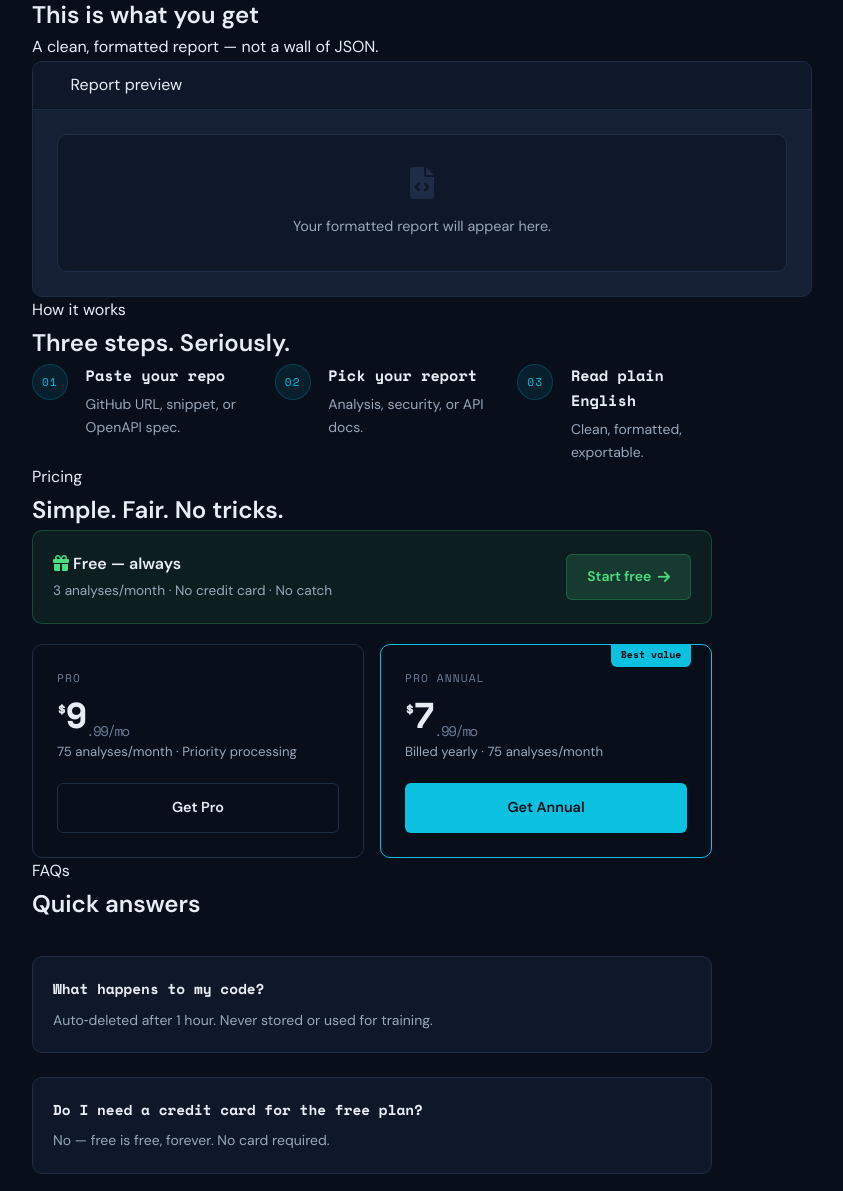
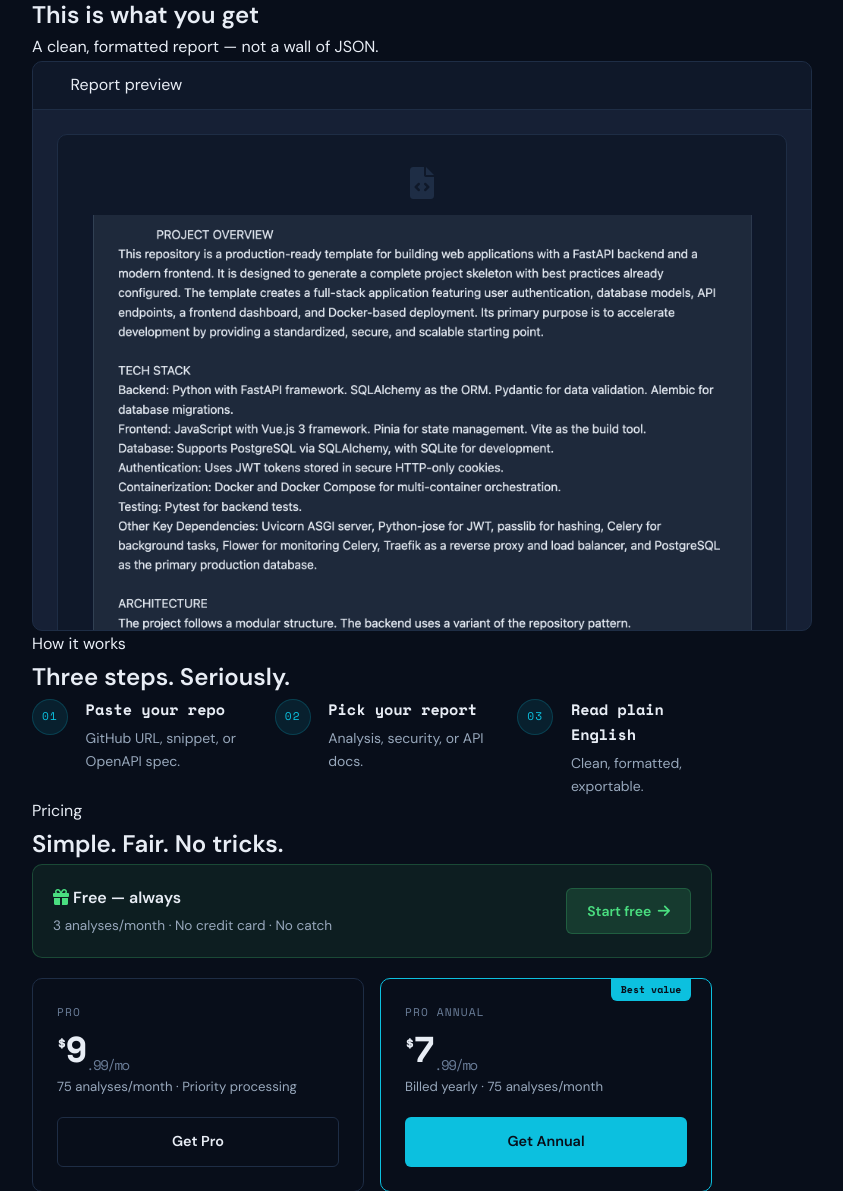
Before and after one commit to lucsetzer/codedecipher, a FastAPI app: page / in a window 1280 px wide. Shown: the part 1338-2529 px from the top of the page, without its empty margins (78-921 px from the left). Run offline with FastAPI, Linux system fonts and the light colour scheme; parts of the project's set-up code (start-up, migrations or seed data) failed here and were passed over.

Commit message:
Update frontpage.html
added frontpage example image

```diff
--- a/templates/frontpage.html
+++ b/templates/frontpage.html
@@ -417,7 +417,7 @@
         <div class="report-body">
           <div class="report-placeholder">
             <i class="fas fa-file-code"></i>
-            <p>Your formatted report will appear here.</p>
+            <img src="static/images/github2.png" alt="CodeDecipher analysis example" style="width:100%; border-radius:0 0 var(--r) var(--r); display:block;">
           </div>
         </div>
       </div>
```
